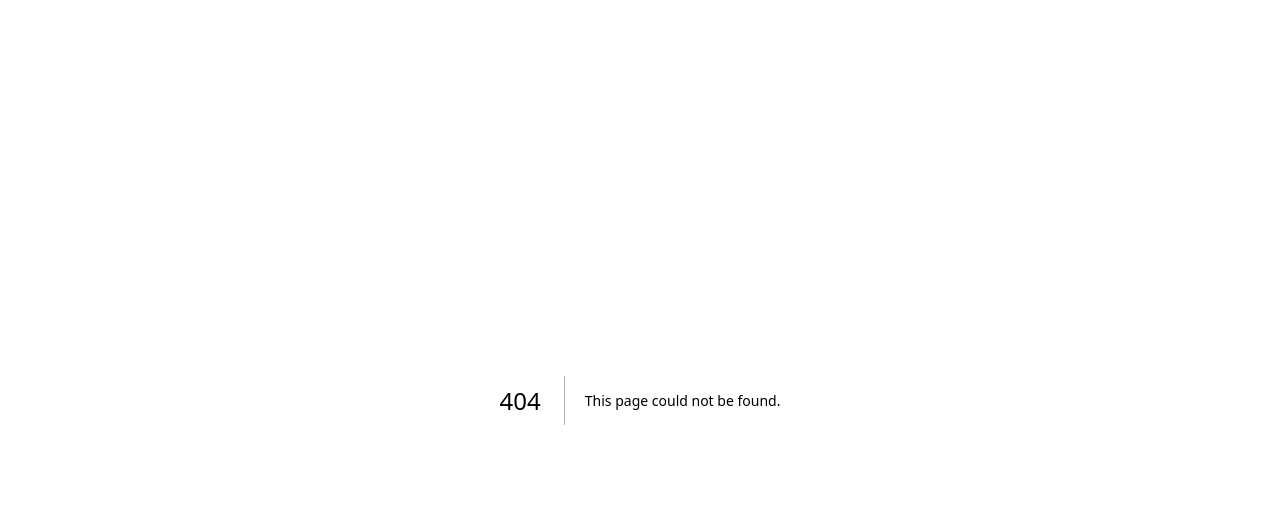
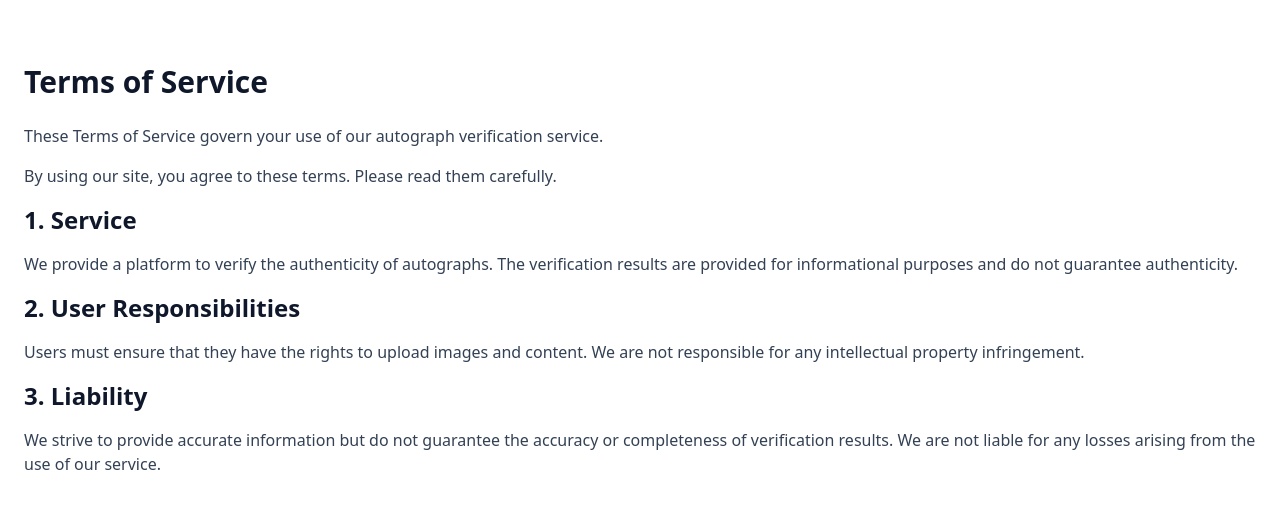
Before and after one commit to LegacyAuthentics/legacy-authentics-site, a Next.js app: page /terms in a window 1280 px wide. Before the commit this address had no page. Shown: the top 508 px of the page. Built offline with nearby package versions, Linux system fonts and the light colour scheme.

Commit message:
Create page.tsx

```diff
--- /dev/null
+++ b/app/terms/page.tsx
@@ -0,0 +1,25 @@
+export default function TermsPage() {
+  return (
+    <main className='container mx-auto px-6 py-16'>
+      <h1 className='text-3xl font-bold mb-6'>Terms of Service</h1>
+      <p className='mb-4 text-slate-700'>
+        These Terms of Service govern your use of our autograph verification service.
+      </p>
+      <p className='mb-4 text-slate-700'>
+        By using our site, you agree to these terms. Please read them carefully.
+      </p>
+      <h2 className='text-2xl font-bold mb-4'>1. Service</h2>
+      <p className='mb-4 text-slate-700'>
+        We provide a platform to verify the authenticity of autographs. The verification results are provided for informational purposes and do not guarantee authenticity.
+      </p>
+      <h2 className='text-2xl font-bold mb-4'>2. User Responsibilities</h2>
+      <p className='mb-4 text-slate-700'>
+        Users must ensure that they have the rights to upload images and content. We are not responsible for any intellectual property infringement.
+      </p>
+      <h2 className='text-2xl font-bold mb-4'>3. Liability</h2>
+      <p className='mb-4 text-slate-700'>
+        We strive to provide accurate information but do not guarantee the accuracy or completeness of verification results. We are not liable for any losses arising from the use of our service.
+      </p>
+    </main>
+  );
+}
```
